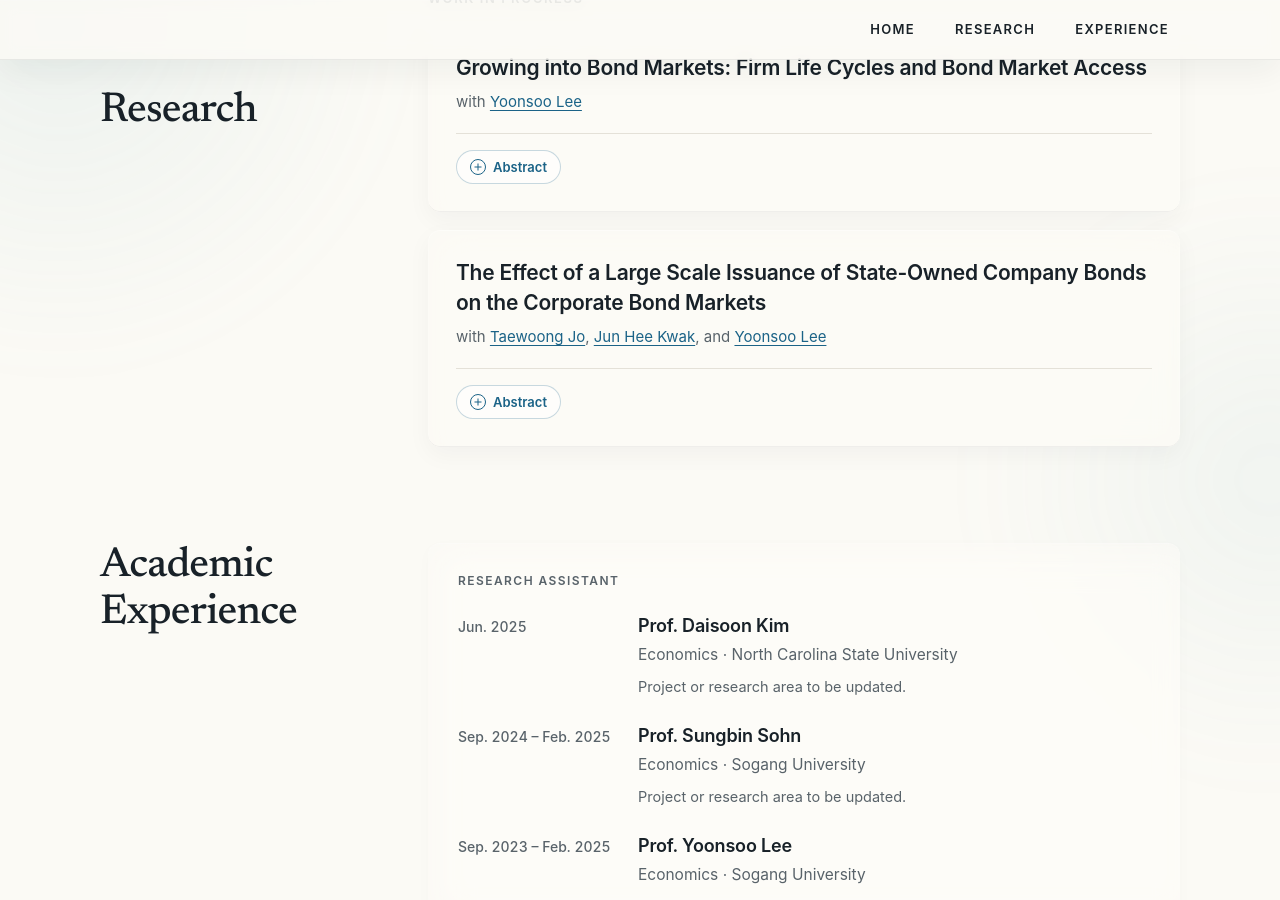
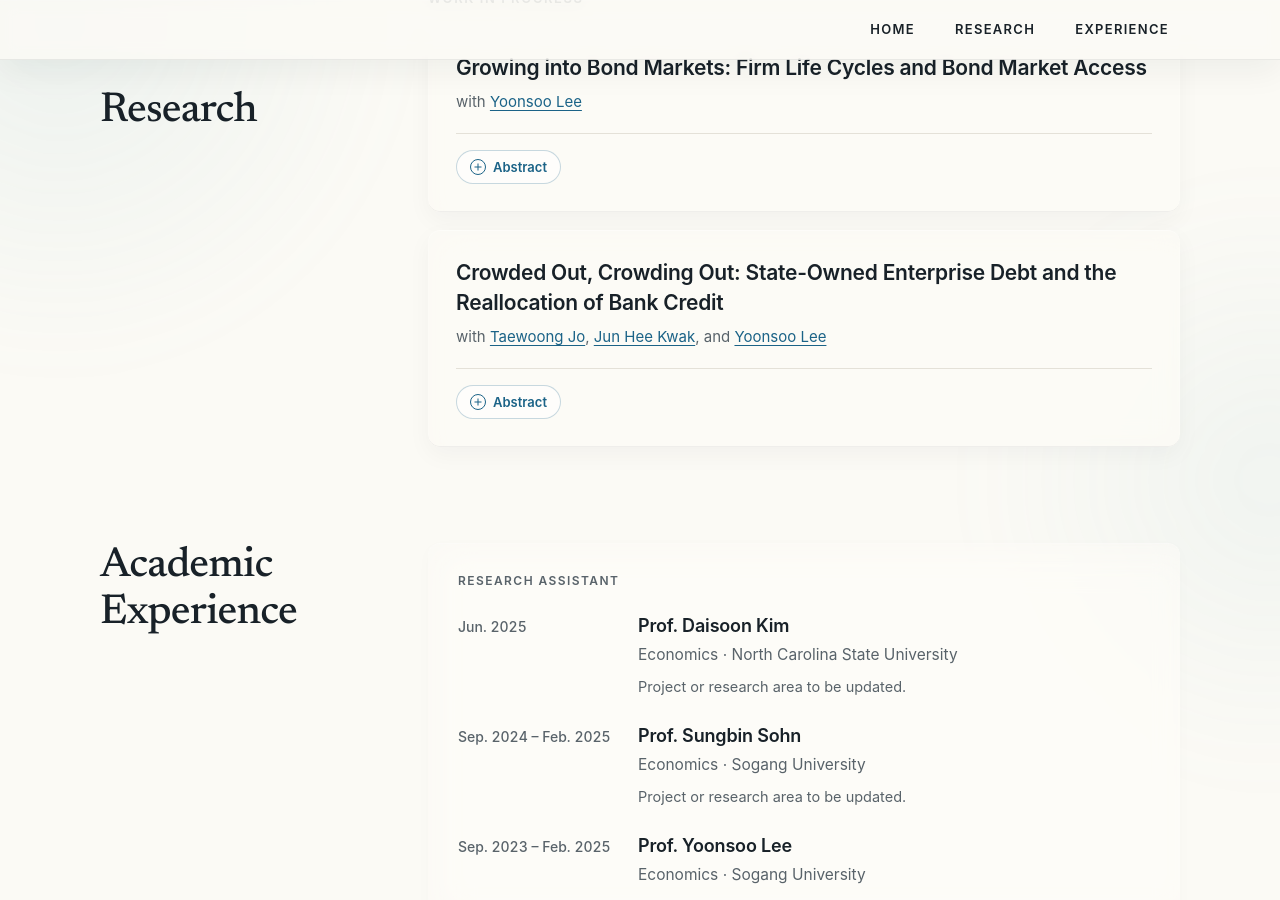
Before and after one commit to jeong-seho/jeong-seho.github.io, a Jekyll site: the page built from index.md, in a window 1280 px wide and 900 px high, scrolled down 854 px. Built offline with Jekyll 4.4.1, drawn with Linux system fonts in a browser that asks for light colours; some web fonts are replaced.

Commit message:
Update index.md

```diff
--- a/index.md
+++ b/index.md
@@ -125,7 +125,7 @@ permalink: /
 
                 <div class="paper-card-content liquid-glass__content">
                     <div class="paper-header">
-                        <h4 class="paper-title">The Effect of a Large Scale Issuance of State-Owned Company Bonds on the Corporate Bond Markets</h4>
+                        <h4 class="paper-title">Crowded Out, Crowding Out: State-Owned Enterprise Debt and the Reallocation of Bank Credit</h4>
                         <p class="paper-authors">
                             with
                             <a href="https://taewoongjo72.github.io/" target="_blank" rel="noopener noreferrer">Taewoong Jo</a>,
```
